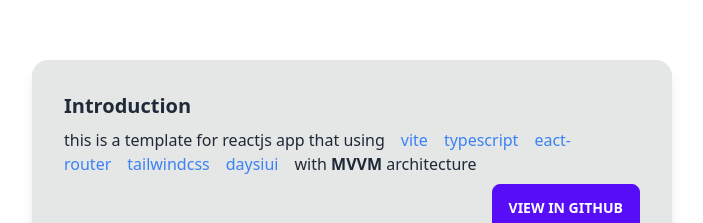
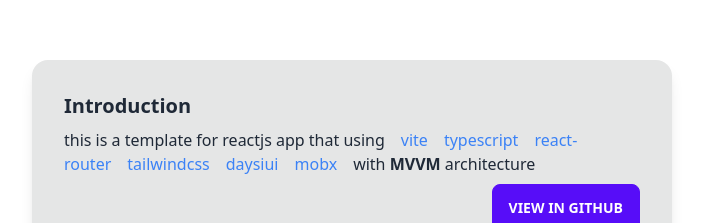
Before and after one commit to amir1376/react-template, a React (Vite) app: page / in a window 1280 px wide. Shown: the part 140-363 px from the top of the page, without its empty margins (288-991 px from the left). Built offline with nearby package versions, Linux system fonts and the light colour scheme.

Commit message:
update links

```diff
--- a/src/feature/home/Home.tsx
+++ b/src/feature/home/Home.tsx
@@ -26,14 +26,15 @@
                     <div className="inline space-x-4 mx-4">
                         <LibraryLink name="vite" href="https://vitejs.dev/"/>
                         <LibraryLink name="typescript" href="https://www.typescriptlang.org/"/>
-                        <LibraryLink name="eact-router" href="https://reactrouter.com"/>
+                        <LibraryLink name="react-router" href="https://reactrouter.com"/>
                         <LibraryLink name="tailwindcss" href="https://tailwindcss.com/"/>
                         <LibraryLink name="daysiui" href="https://daisyui.com/"/>
+                        <LibraryLink name="mobx" href="https://mobx.js.org/"/>
                     </div>
                     with <strong>MVVM</strong> architecture
                 </p>
                 <div className="card-actions justify-end">
-                    <a className="btn btn-primary" href="https://github.com/amir1376">
+                    <a className="btn btn-primary" href="https://github.com/amir1376/react-template">
                         View In Github
                     </a>
                 </div>
```
